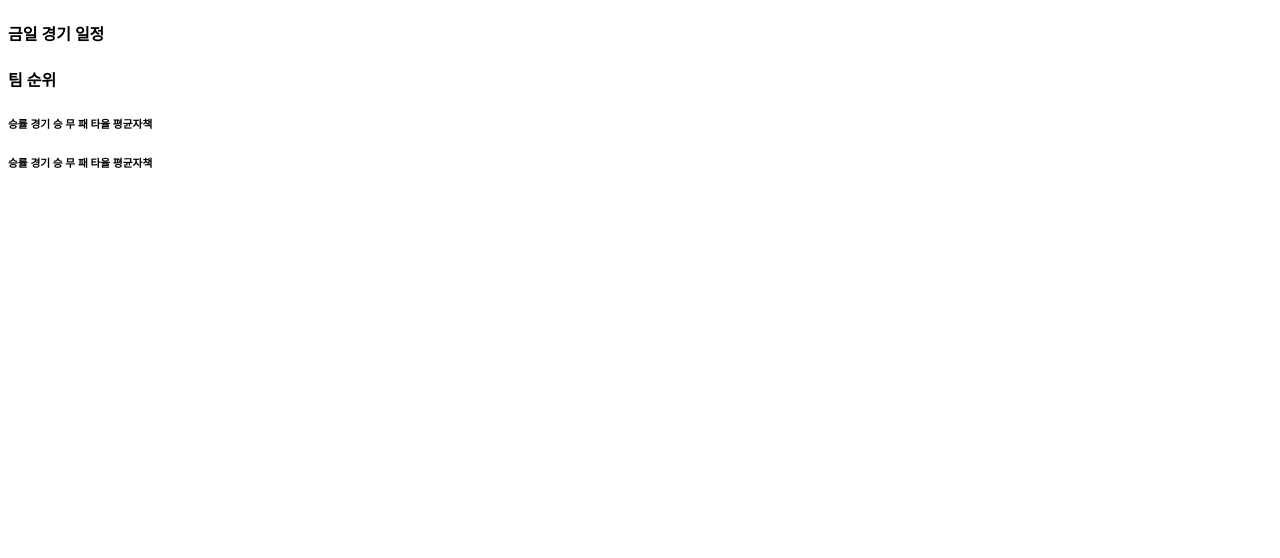
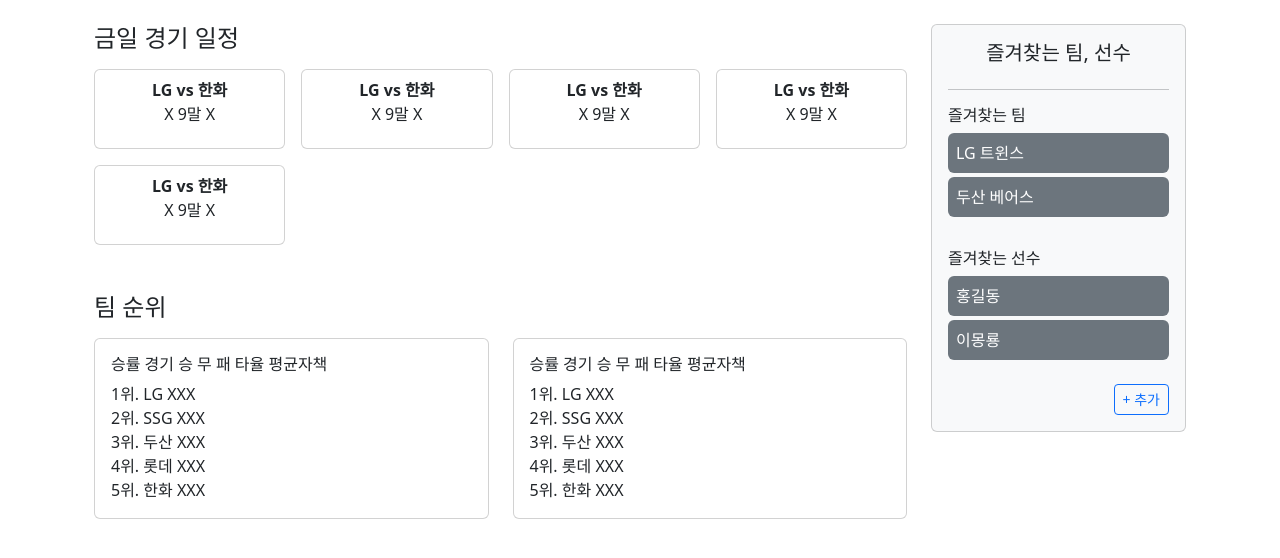
Before and after one commit to WooWon0514/Dugout, a Django app: page / in a window 1280 px wide. Shown: the top 558 px of the page. Run offline with Django 5.2, Linux system fonts and the light colour scheme; a user stored in the database is signed in.

Commit message:
메인페이지 수정

```diff
--- a/Dugout/accounts/templates/base.html
+++ b/Dugout/accounts/templates/base.html
@@ -3,6 +3,7 @@
 <head>
     <meta charset="UTF-8">
     <title>KBO Statiz</title>
+     <link href="https://cdn.jsdelivr.net/npm/bootstrap@5.3.0/dist/css/bootstrap.min.css" rel="stylesheet">
 </head>
 <body>
     <div class="container">
--- a/Dugout/main/templates/main/main.html
+++ b/Dugout/main/templates/main/main.html
@@ -1,41 +1,77 @@
-<!-- main/templates/main/main.html -->
 {% extends "base.html" %}
 {% block content %}
 <div class="container mt-4">
+  <div class="row">
+    <!-- 좌측: 경기일정 및 팀순위 -->
+    <div class="col-lg-9">
+
+      <!-- 금일 경기 일정 -->
       <h4 class="mb-3">금일 경기 일정</h4>
       <div class="row g-3">
-    {% for game in today_games %}
+        {% for i in "12345" %}
         <div class="col-6 col-md-3">
-      <div class="card text-center p-2">
-        <strong>{{ game.home }} vs {{ game.away }}</strong>
-        <div>{{ game.info }}</div>
+          <div class="card text-center p-2" style="height: 80px;">
+            <strong>LG vs 한화</strong>
+            <div>X 9말 X</div>
           </div>
         </div>
         {% endfor %}
       </div>
 
+      <!-- 팀 순위 -->
       <h4 class="mt-5 mb-3">팀 순위</h4>
       <div class="row">
         <div class="col-md-6">
           <div class="card p-3">
             <h6>승률 경기 승 무 패 타율 평균자책</h6>
-        <ul class="list-unstyled">
-          {% for team in team_rankings %}
-          <li>{{ team }}</li>
-          {% endfor %}
+            <ul class="list-unstyled mb-0">
+              <li>1위. LG XXX</li>
+              <li>2위. SSG XXX</li>
+              <li>3위. 두산 XXX</li>
+              <li>4위. 롯데 XXX</li>
+              <li>5위. 한화 XXX</li>
             </ul>
           </div>
         </div>
         <div class="col-md-6">
           <div class="card p-3">
             <h6>승률 경기 승 무 패 타율 평균자책</h6>
-        <ul class="list-unstyled">
-          {% for team in team_rankings %}
-          <li>{{ team }}</li>
-          {% endfor %}
+            <ul class="list-unstyled mb-0">
+              <li>1위. LG XXX</li>
+              <li>2위. SSG XXX</li>
+              <li>3위. 두산 XXX</li>
+              <li>4위. 롯데 XXX</li>
+              <li>5위. 한화 XXX</li>
             </ul>
           </div>
         </div>
       </div>
     </div>
+
+    <!-- 우측: 즐겨찾는 팀/선수 -->
+    <div class="col-lg-3">
+      <div class="card p-3 bg-light">
+        <h5 class="text-center">즐겨찾는 팀, 선수</h5>
+        <hr>
+        <div>
+          <h6>즐겨찾는 팀</h6>
+          <ul class="list-unstyled">
+            <li class="bg-secondary text-white p-2 rounded mb-1">LG 트윈스</li>
+            <li class="bg-secondary text-white p-2 rounded mb-1">두산 베어스</li>
+          </ul>
+        </div>
+        <div class="mt-3">
+          <h6>즐겨찾는 선수</h6>
+          <ul class="list-unstyled">
+            <li class="bg-secondary text-white p-2 rounded mb-1">홍길동</li>
+            <li class="bg-secondary text-white p-2 rounded mb-1">이몽룡</li>
+          </ul>
+        </div>
+        <div class="text-end mt-2">
+          <button class="btn btn-outline-primary btn-sm">+ 추가</button>
+        </div>
+      </div>
+    </div>
+  </div>
+</div>
 {% endblock %}
```
Also changed, not shown: Dugout/db.sqlite3. Lines whose indentation alone changed are shown as unchanged.
